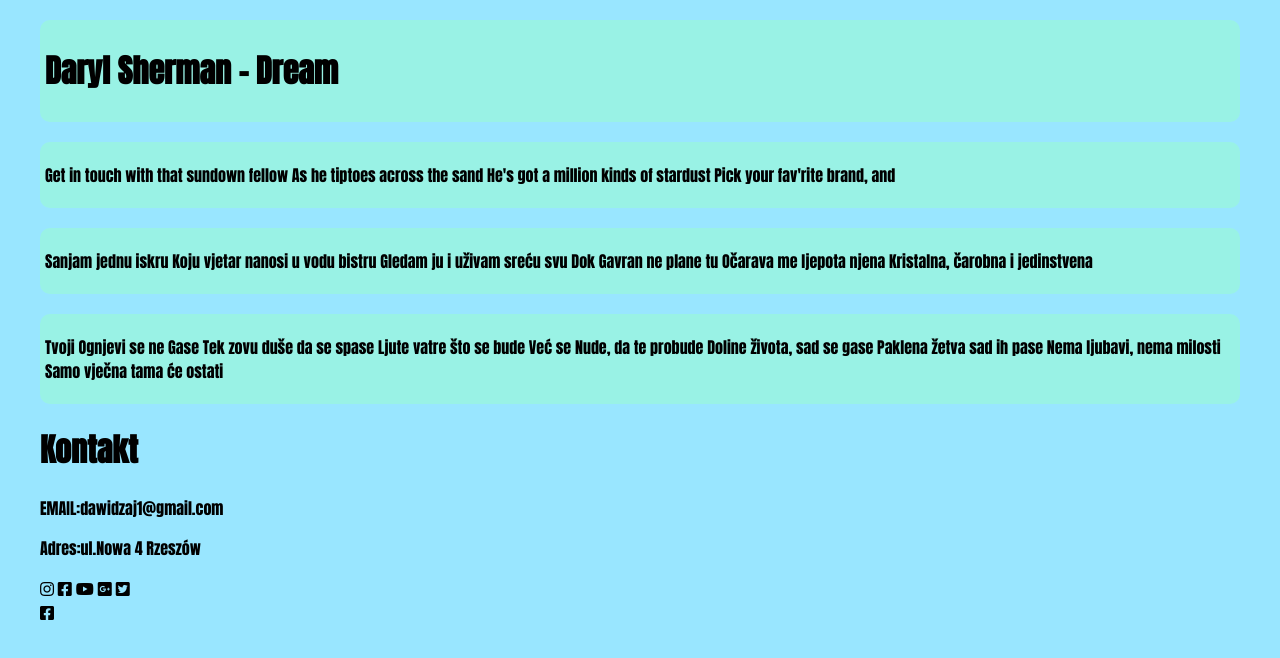
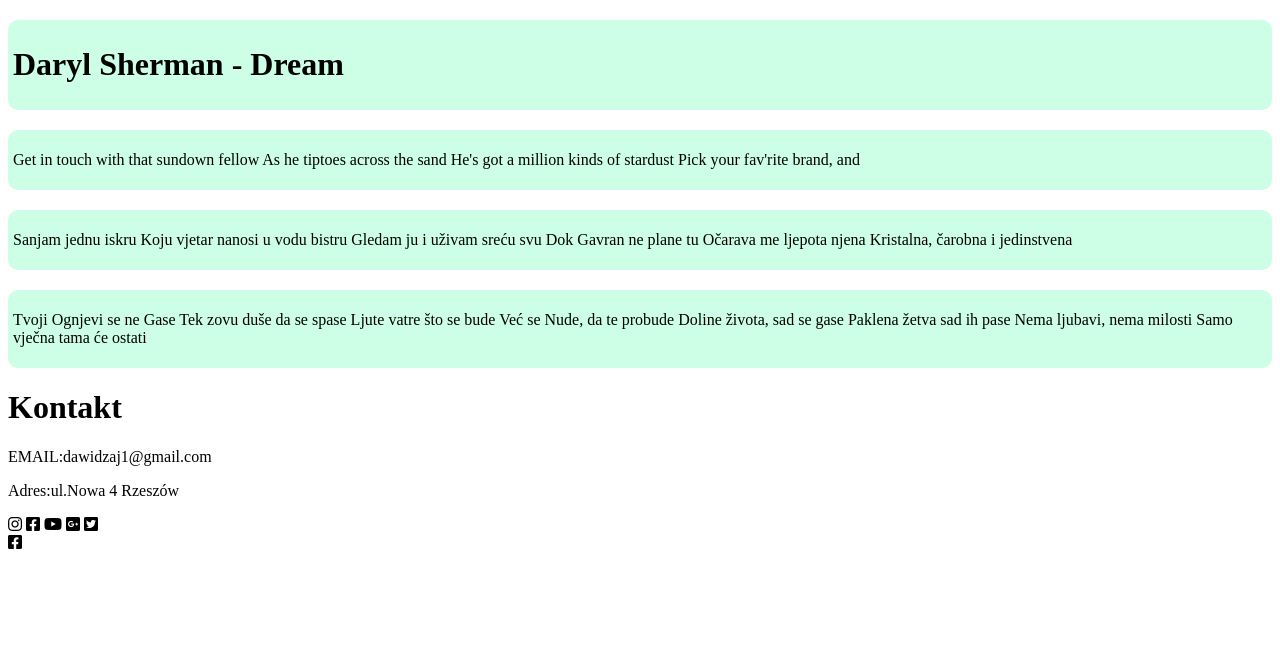
Before and after one commit to dawid-zajac/learning-git-2, a plain HTML site: page index.html in a window 1280 px wide. Drawn offline with Linux system fonts and the light colour scheme.

Commit message:
Update style.css

```diff
--- a/style.css
+++ b/style.css
@@ -1,4 +1,4 @@
-body {
+.box{
 	font-family: 'Anton', sans-serif;
 	background-color: #99e6ff;
 	max-width: 1200px;
```
